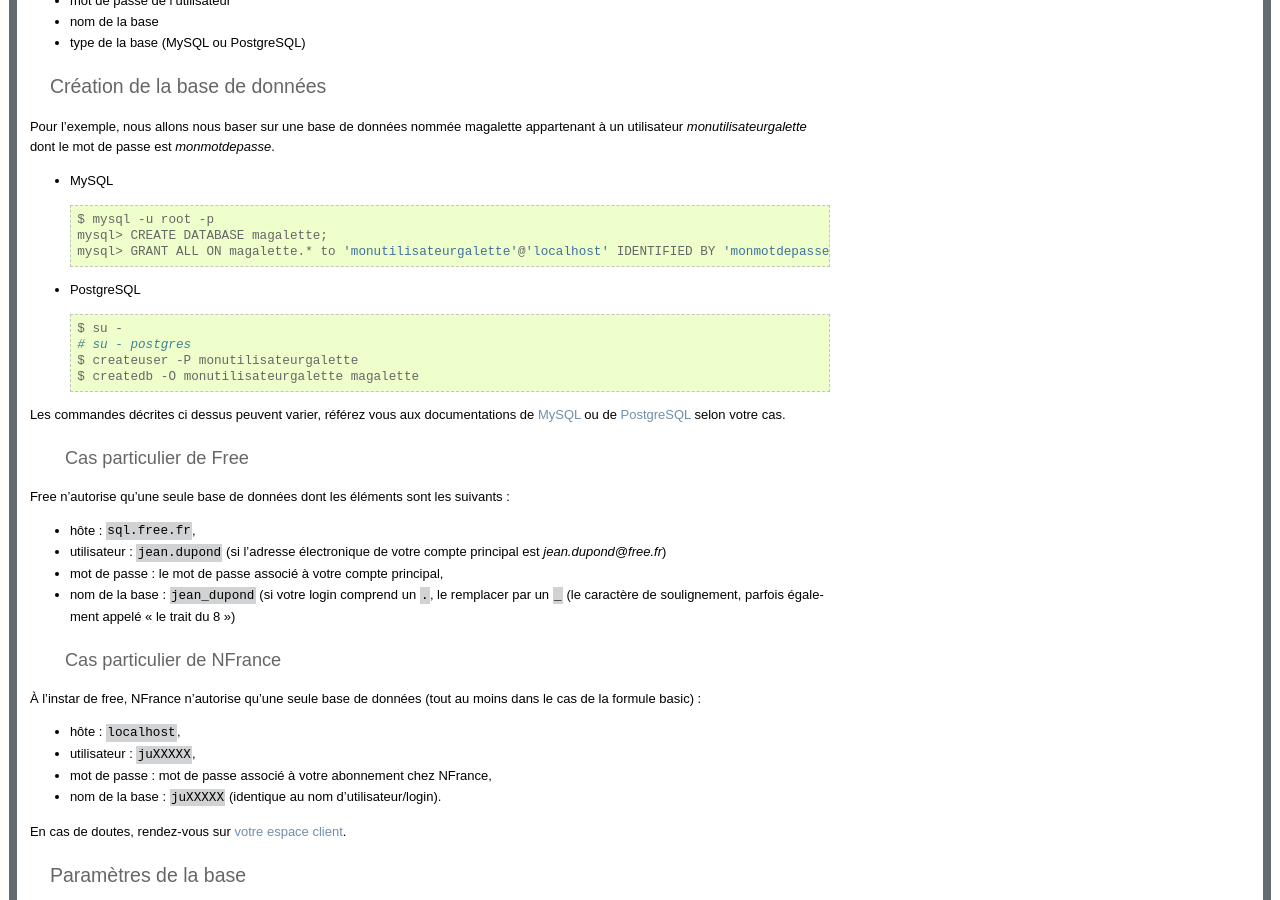
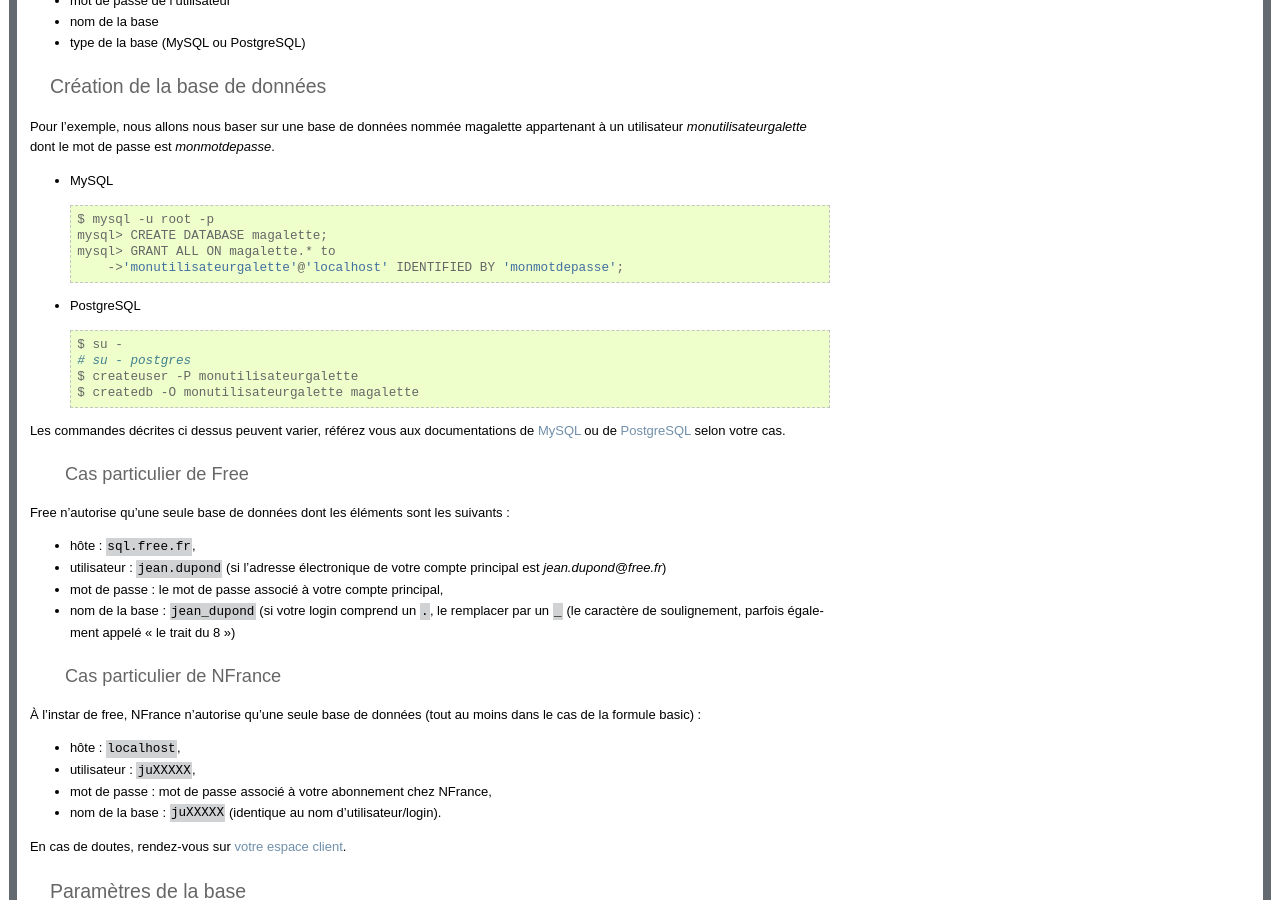
Before and after one commit to galette/galettedoc, a Sphinx documentation site: the page built from source/installation/galette.rst, in a window 1280 px wide and 900 px high, scrolled down 1393 px. Built offline with Sphinx 7.4.7, drawn with Linux system fonts in a browser that asks for light colours.

Commit message:
Correction d'une ligne trop longue pour le PDF

```diff
--- a/source/installation/galette.rst
+++ b/source/installation/galette.rst
@@ -53,7 +53,8 @@ Pour l'exemple, nous allons nous baser sur une base de données nommée magalett
 
      $ mysql -u root -p
      mysql> CREATE DATABASE magalette;
-     mysql> GRANT ALL ON magalette.* to 'monutilisateurgalette'@'localhost' IDENTIFIED BY 'monmotdepasse';
+     mysql> GRANT ALL ON magalette.* to
+         ->'monutilisateurgalette'@'localhost' IDENTIFIED BY 'monmotdepasse';
 
 * PostgreSQL
 
```
